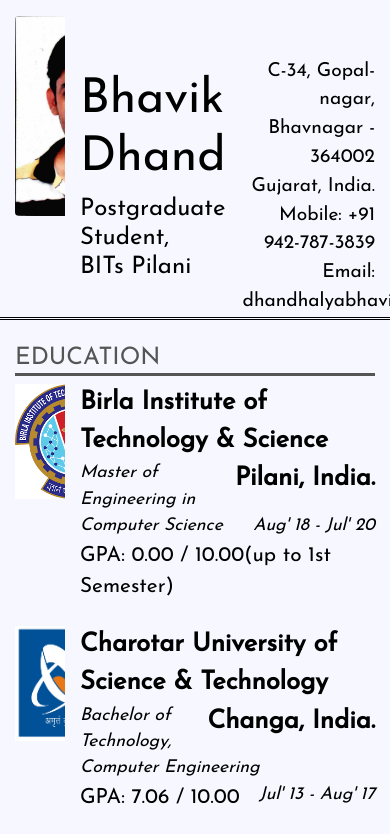
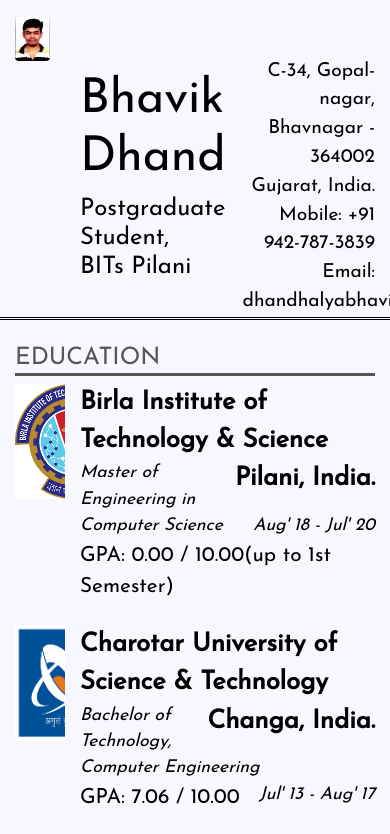
Before and after one commit to BhavikDhandhalya/bhavik.github.io, a plain HTML site: page index.html in a window 390 px wide. Shown: the top 834 px of the page. Drawn offline with nearby package versions, Linux system fonts and the light colour scheme.

Commit message:
tried to make image responsive

```diff
--- a/des.css
+++ b/des.css
@@ -21,8 +21,8 @@
 .rounded {
 	margin-top: 1em;
 	margin-bottom: 1em;
-	width: 150px;
-	height: 200px;
+	width: 100%; /*CHANGED*/
+	height: auto; /*CHANGED*/
 }
 
 .name {
```
